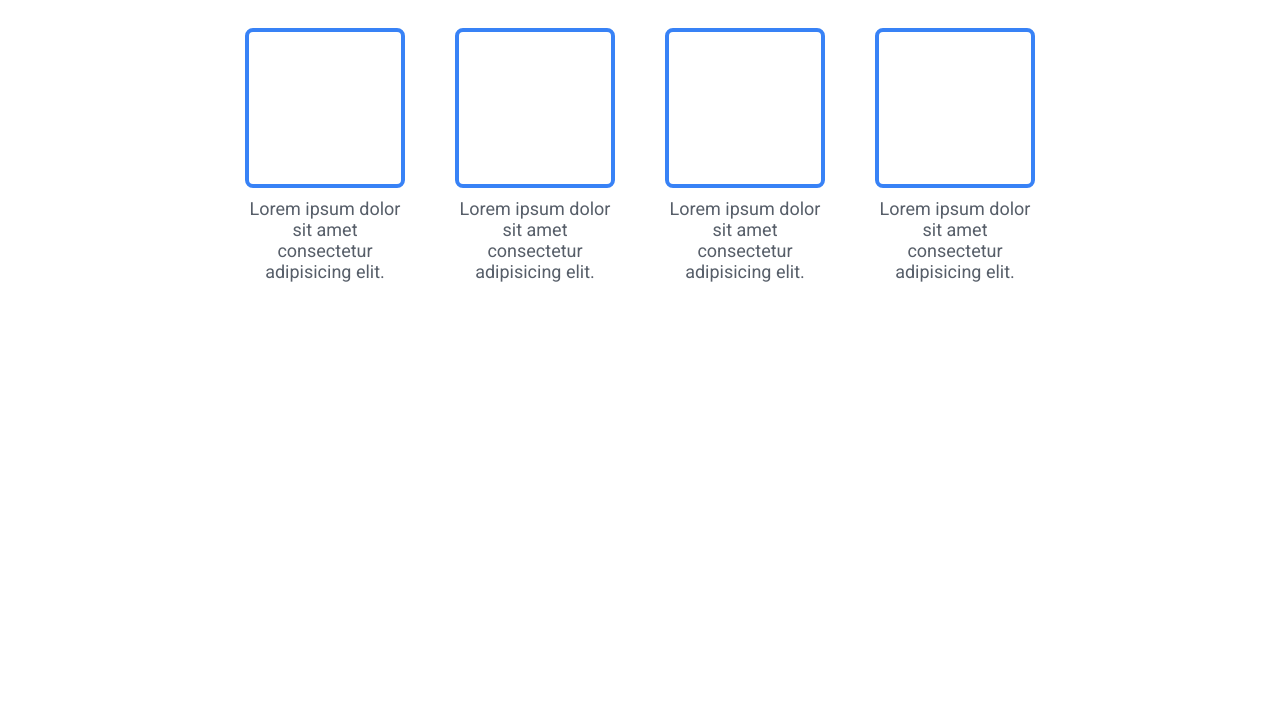
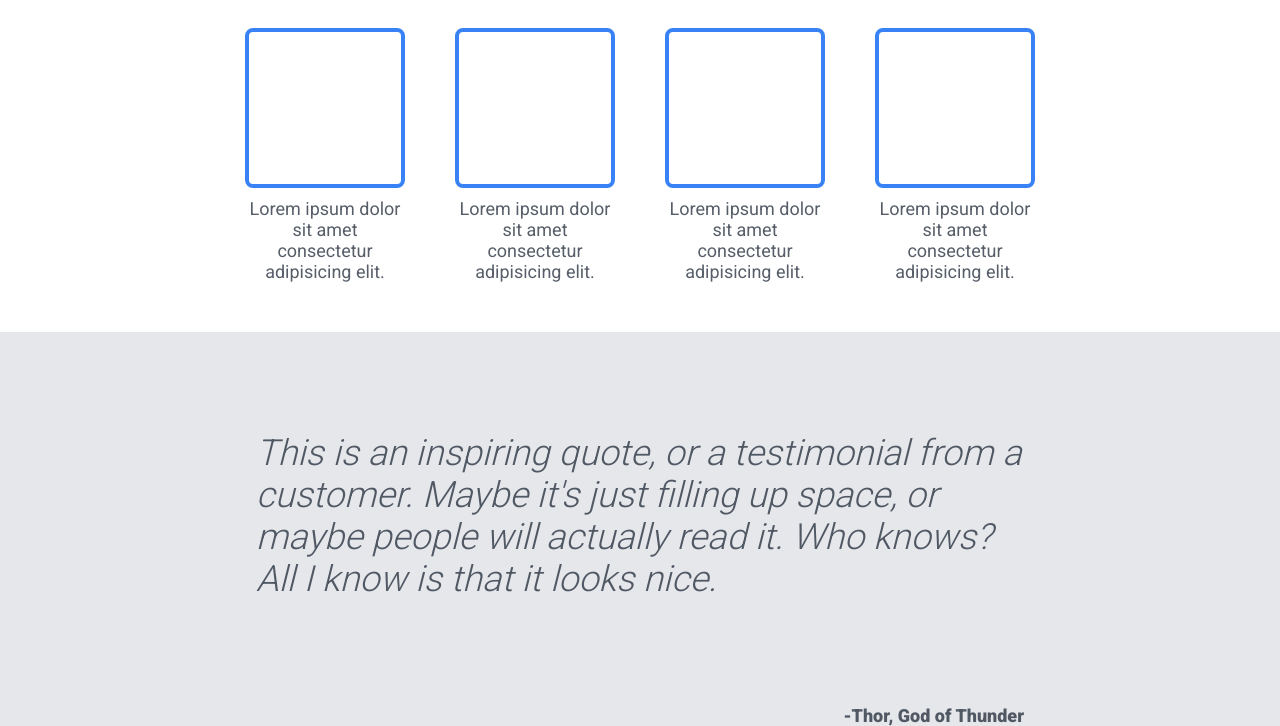
Before and after one commit to xR3D6/Landing_Page, a plain HTML site: page index.html in a window 1280 px wide. Shown: the part 490-1216 px from the top of the page. Before the commit the page ends 822 px from the top, so only its background shows below. Drawn offline with Linux system fonts and the light colour scheme.

Commit message:
Complete section three

```diff
--- a/index.html
+++ b/index.html
@@ -36,24 +36,40 @@
       <div class="cards">
         <div class="card1">
           <div class="card"></div>
-          <p class="text">Lorem ipsum dolor sit amet consectetur adipisicing elit.</p>
+          <p class="text">
+            Lorem ipsum dolor sit amet consectetur adipisicing elit.
+          </p>
         </div>
         <div class="card2">
           <div class="card"></div>
-          <p class="text">Lorem ipsum dolor sit amet consectetur adipisicing elit.</p>
+          <p class="text">
+            Lorem ipsum dolor sit amet consectetur adipisicing elit.
+          </p>
         </div>
         <div class="card3">
           <div class="card"></div>
-          <p class="text">Lorem ipsum dolor sit amet consectetur adipisicing elit.</p>
+          <p class="text">
+            Lorem ipsum dolor sit amet consectetur adipisicing elit.
+          </p>
         </div>
         <div class="card4">
           <div class="card"></div>
-          <p class="text">Lorem ipsum dolor sit amet consectetur adipisicing elit.</p>
+          <p class="text">
+            Lorem ipsum dolor sit amet consectetur adipisicing elit.
+          </p>
         </div>
       </div>
     </div>
 
-    <div class="sectionThree"></div>
-
+    <div class="sectionThree">
+      <blockquote class="quote container">
+        <p class="quote_text">
+          This is an inspiring quote, or a testimonial from a customer. Maybe
+          it's just filling up space, or maybe people will actually read it. Who
+          knows? All I know is that it looks nice.
+        </p>
+        <p class="quote_author">-Thor, God of Thunder</p>
+      </blockquote>
+    </div>
   </body>
 </html>
--- a/style.css
+++ b/style.css
@@ -119,3 +119,27 @@ p{
   color: #1f2937;
   text-align: center;
 }
+
+/* sectionThree */
+
+.sectionThree{
+  background: #e5e7eb;
+}
+
+.quote_text{
+  display: flex;
+  padding: 100px 0;
+  font-size: 36px;
+  font-style: italic;
+  font-weight: 300;
+  color: #1f2937;
+  justify-content: center;
+}
+
+.quote_author{
+  margin-top: 5px;
+  text-align: end;
+  font-size: 18px;
+  color: #1f2937;
+  font-weight: 900;
+}
```
